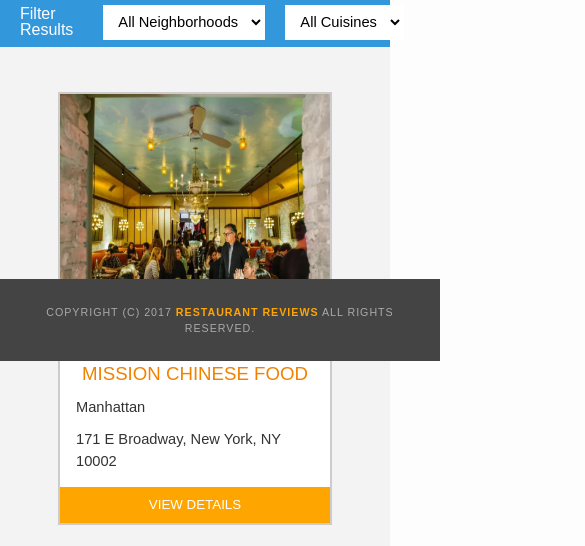
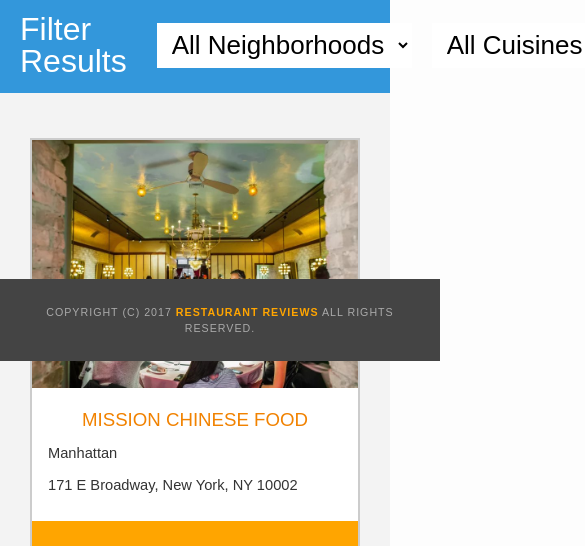
Before and after one commit to olgakozhevnikova/restaurant-review-app, a website: page index.html in a window 390 px wide. Shown: the part 483-1029 px from the top of the page, 585 px wide, since content can reach past the window. Drawn offline with nearby package versions, Linux system fonts and the light colour scheme; some packages are replaced by stand-ins of ours.

Commit message:
Make home page responsive

```diff
--- a/css/styles.css
+++ b/css/styles.css
@@ -291,3 +291,35 @@ nav h1 a {
   color: #666;
   padding: 0 2rem 1rem;
 }
+
+@media only screen and (max-width: 768px) {
+  #restaurants-list li {
+    width: 100%;
+  }
+
+  #restaurants-list li a {
+    font-size: 3rem;
+  }
+
+  .filter-options {
+    height: 6rem;
+  }
+
+  .filter-options h2 {
+    font-size: 2rem;
+  }
+
+  .filter-options select {
+    font-size: 26px;
+    height: 45px;
+    width: 20rem;
+  }
+
+  .inside #map-container {
+    bottom: 0;
+    height: 20%;
+    position: fixed;
+    bottom: 0;
+    width: 100%;
+  }
+}
```
